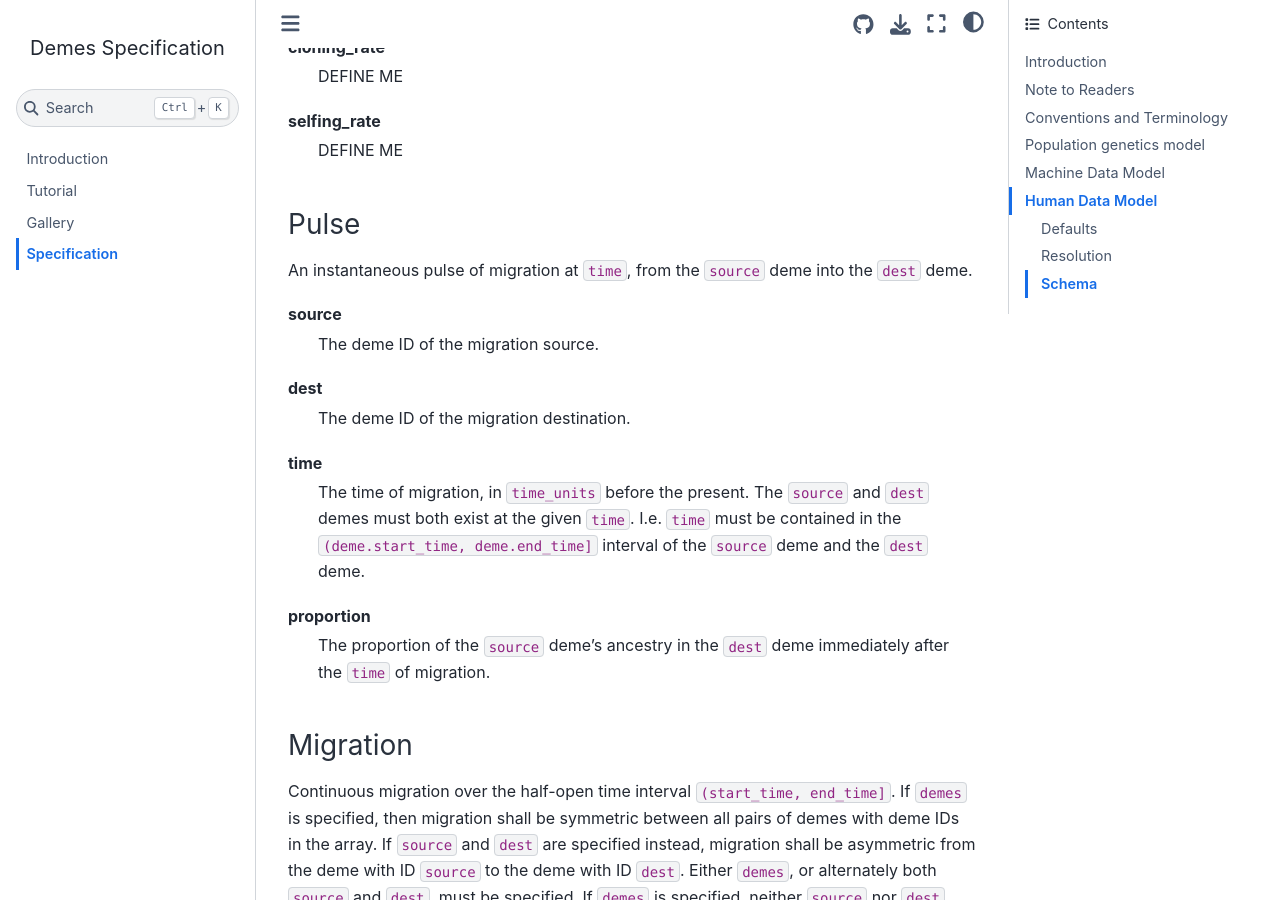
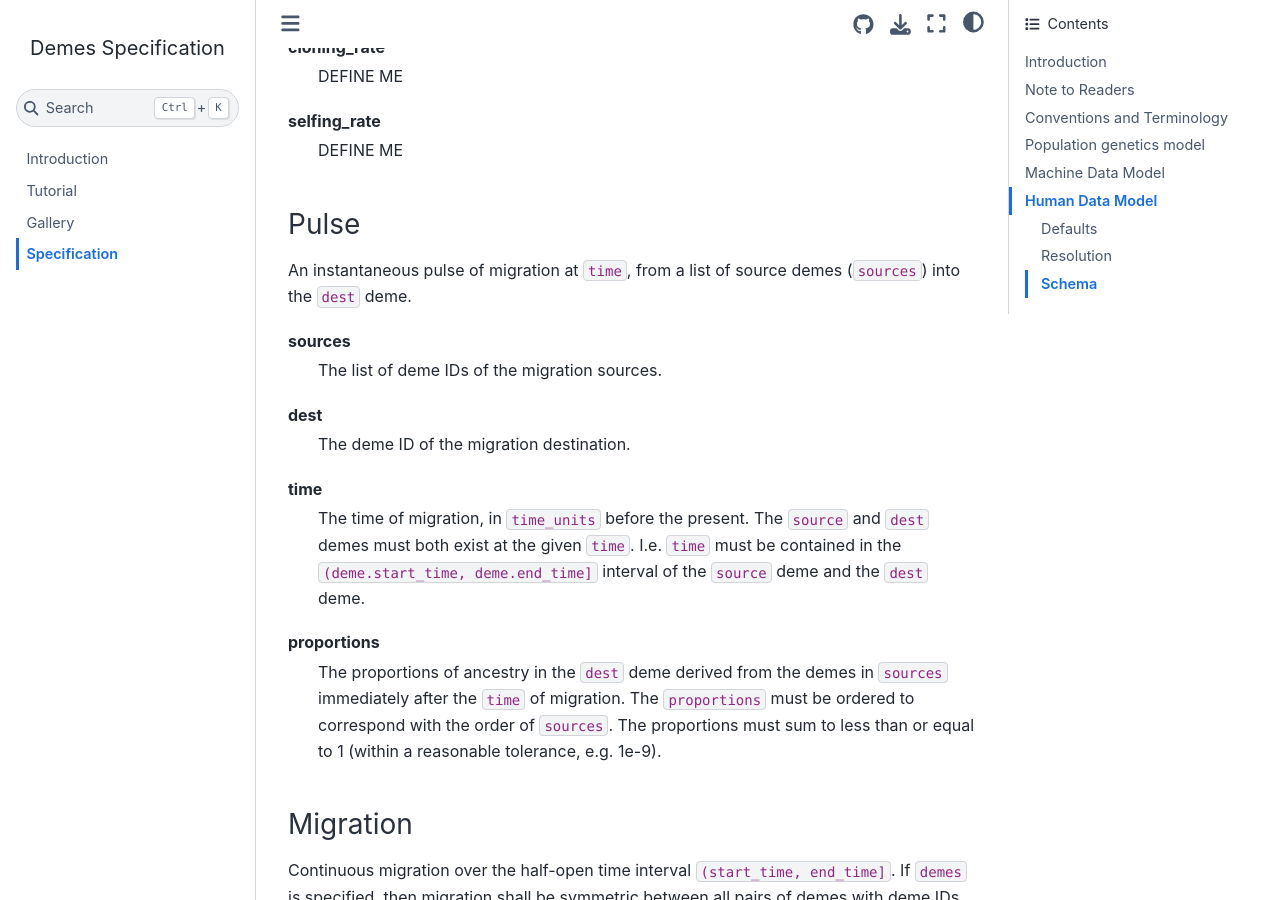
Before and after one commit to popsim-consortium/demes-spec, a Jupyter Book: the page built from docs/specification.md, in a window 1280 px wide and 900 px high, scrolled down 6927 px. Built offline with Jupyter Book 1.0.4 settings and Sphinx 7.4.7 and the Sphinx Book theme 1.1.4, drawn with Linux system fonts in a browser that asks for light colours.

Commit message:
update MDM/Pulse section of the spec

```diff
--- a/docs/specification.md
+++ b/docs/specification.md
@@ -319,11 +319,11 @@ selfing_rate
 
 ### Pulse
 
-An instantaneous pulse of migration at ``time``, from the ``source`` deme
-into the ``dest`` deme.
+An instantaneous pulse of migration at ``time``, from a list of source demes
+(``sources``) into the ``dest`` deme.
 
-source
-: The deme ID of the migration source.
+sources
+: The list of deme IDs of the migration sources.
 
 dest
 : The deme ID of the migration destination.
@@ -335,9 +335,12 @@ time
   ``(deme.start_time, deme.end_time]`` interval of the ``source``
   deme and the ``dest`` deme.
 
-proportion
-: The proportion of the ``source`` deme's ancestry in the ``dest`` deme
-  immediately after the ``time`` of migration.
+proportions
+: The proportions of ancestry in the ``dest`` deme derived from the demes
+  in ``sources`` immediately after the ``time`` of migration.
+  The ``proportions`` must be ordered to correspond with the order of
+  ``sources``. The proportions must sum to less than or equal to 1
+  (within a reasonable tolerance, e.g. 1e-9).
 
 
 (sec_spec_mdm_migration)=
```
